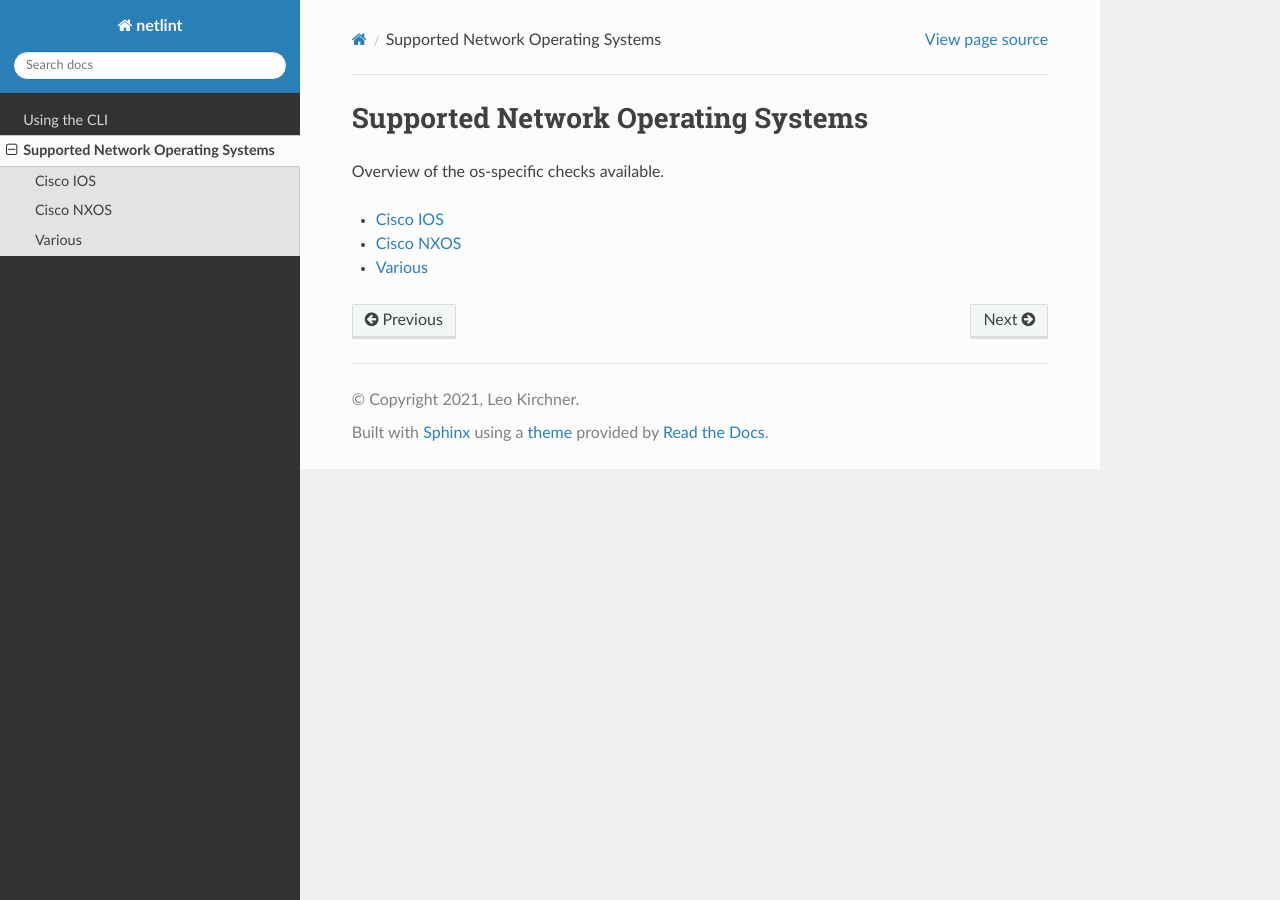
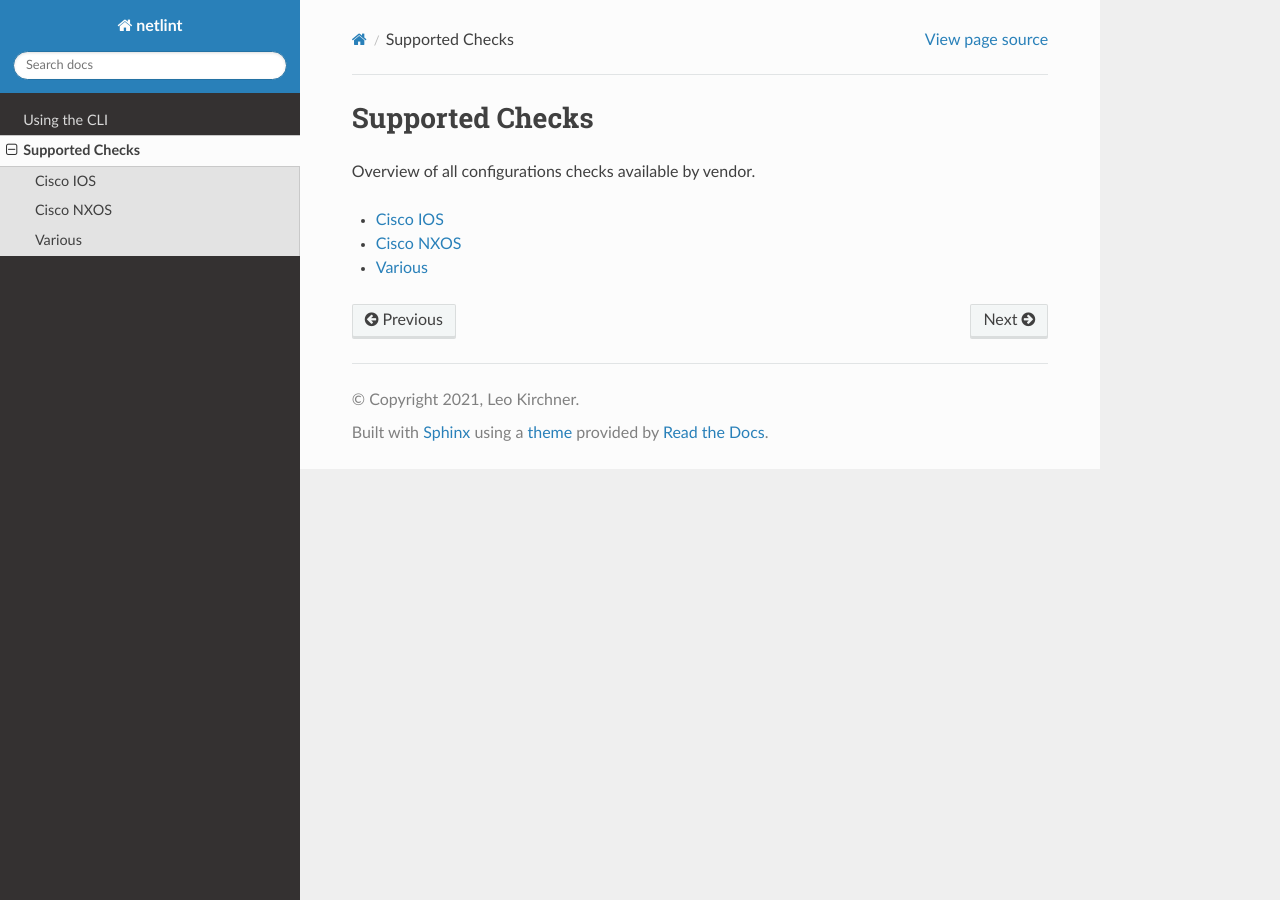
Before and after one commit to Kircheneer/netlint, a Sphinx documentation site: the page built from docs/source/nos/index.rst, in a window 1280 px wide. Built offline with Sphinx 7.4.7 and the Read the Docs theme 2.0.0, drawn with Linux system fonts in a browser that asks for light colours.

```diff
--- a/docs/source/nos/index.rst
+++ b/docs/source/nos/index.rst
@@ -1,7 +1,7 @@
-Supported Network Operating Systems
-===================================
+Supported Checks
+================
 
-Overview of the os-specific checks available.
+Overview of all configurations checks available by vendor.
 
 .. toctree::
    :maxdepth: 1
```
Also changed, not shown: 1 other file.
